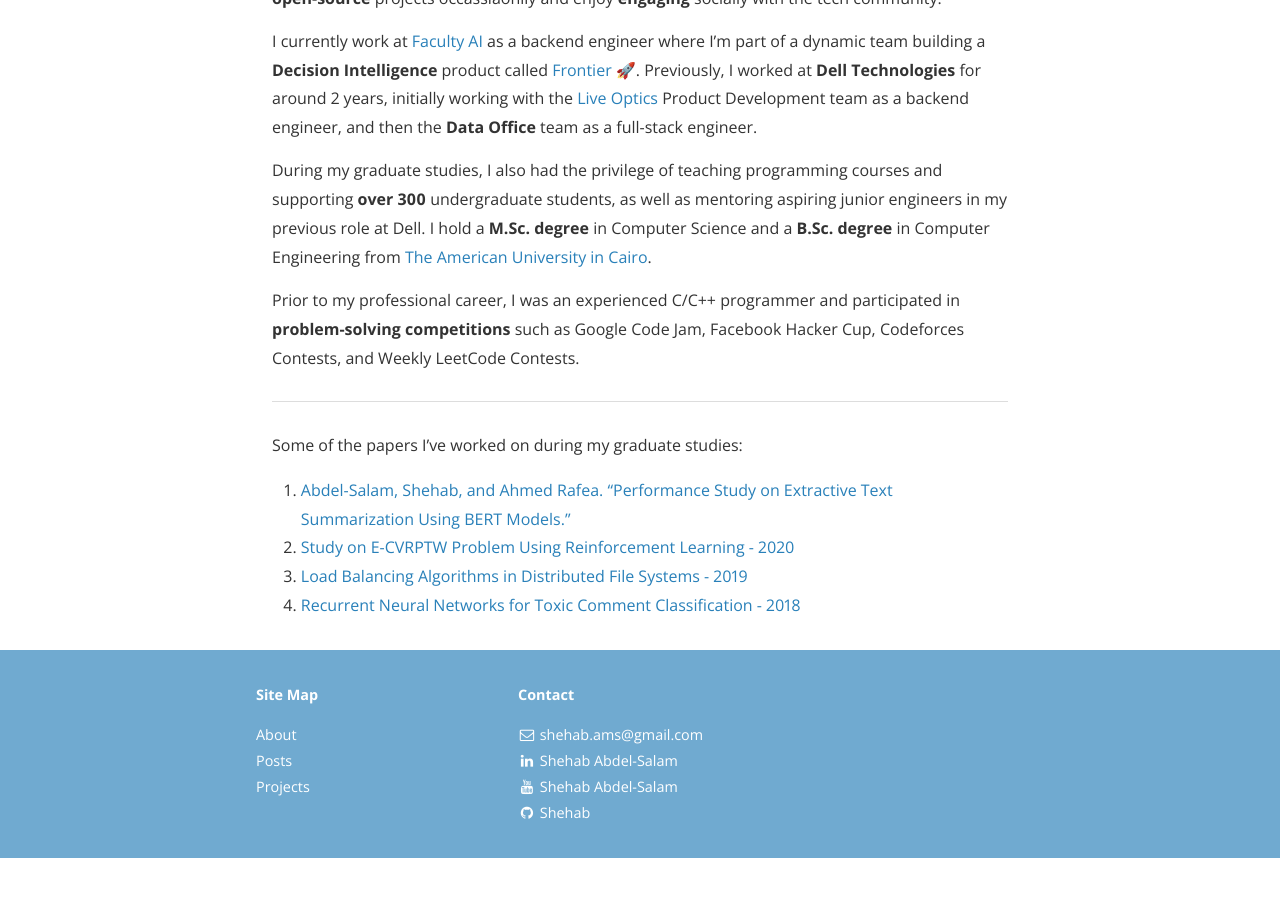
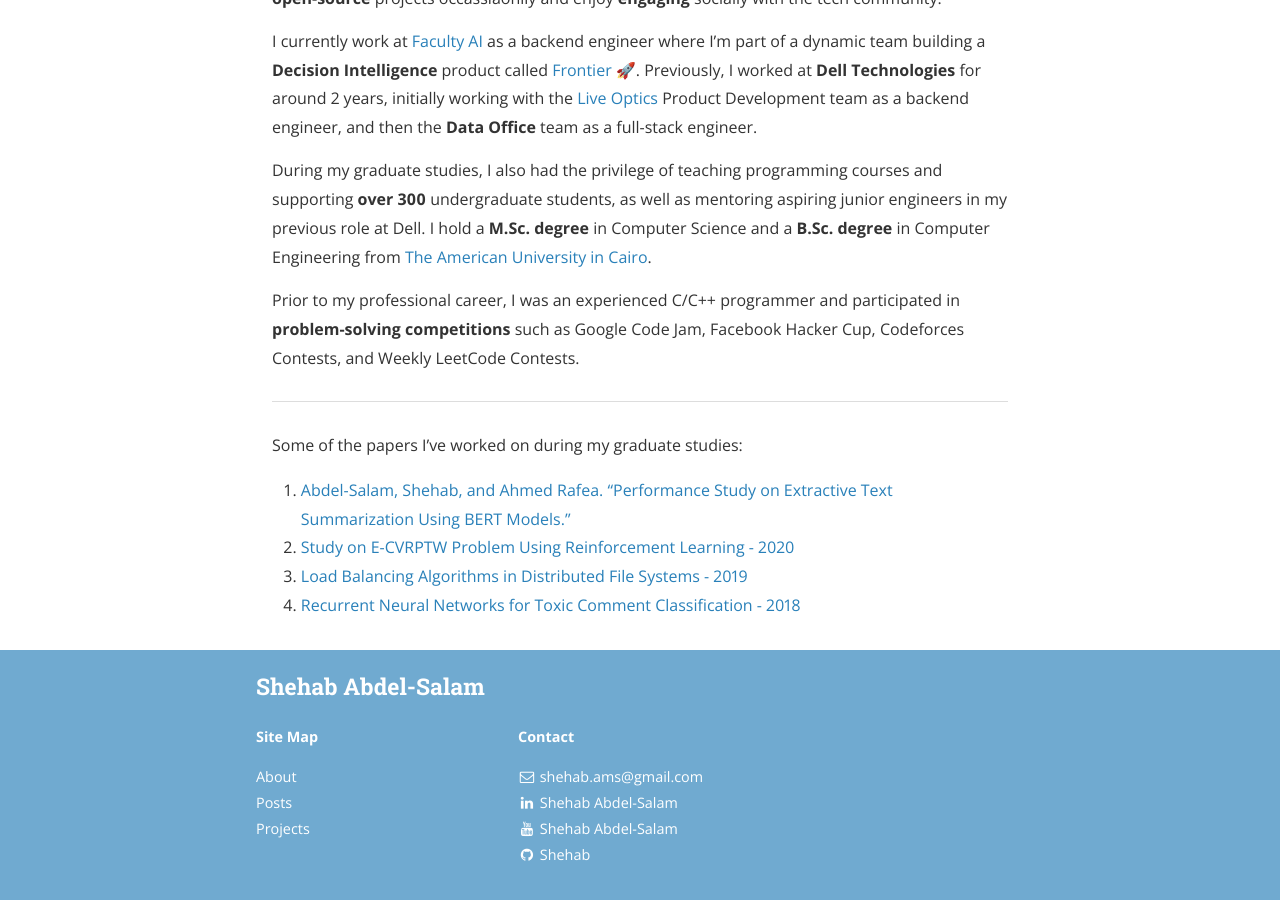
Before and after one commit to ShehabCE/shehabce.github.io, a Jekyll site: the page built from about.md, in a window 1280 px wide and 900 px high, scrolled down 917 px. Built offline with Jekyll 4.4.1, drawn with Linux system fonts in a browser that asks for light colours; nearby versions of some CDN libraries; a style sheet for code colours, icons or effects is not loaded; before the commit the page ends 1775 px from its top, so only the background shows below that.

Commit message:
Revert "Update photo again"
This reverts commit 213753e65c035fb3a0bafce27415ccd2b700cb1b.

```diff
--- a/_config.yml
+++ b/_config.yml
@@ -9,8 +9,8 @@
   - "/vendor/"
 
 # Site settings
-title: " "
-subtitle: " "
+title: Shehab Abdel-Salam
+subtitle: "Writing articles. Writing code. Sometimes I do both."
 email: shehab.ams@gmail.com
 name: Shehab Abdel-Salam
 description: >
@@ -20,7 +20,7 @@
 # root of your server.
 baseurl: "" # the subpath of your site, e.g. /blog/
 url: "http://shehab-as.github.io" # the base hostname & protocol for your site
-cover: "/assets/wallpaper-fancy-mini.png"
+cover: "/assets/wallpaper.jpg"
 logo: "/assets/logo.png"
 
 # Build settings
```
